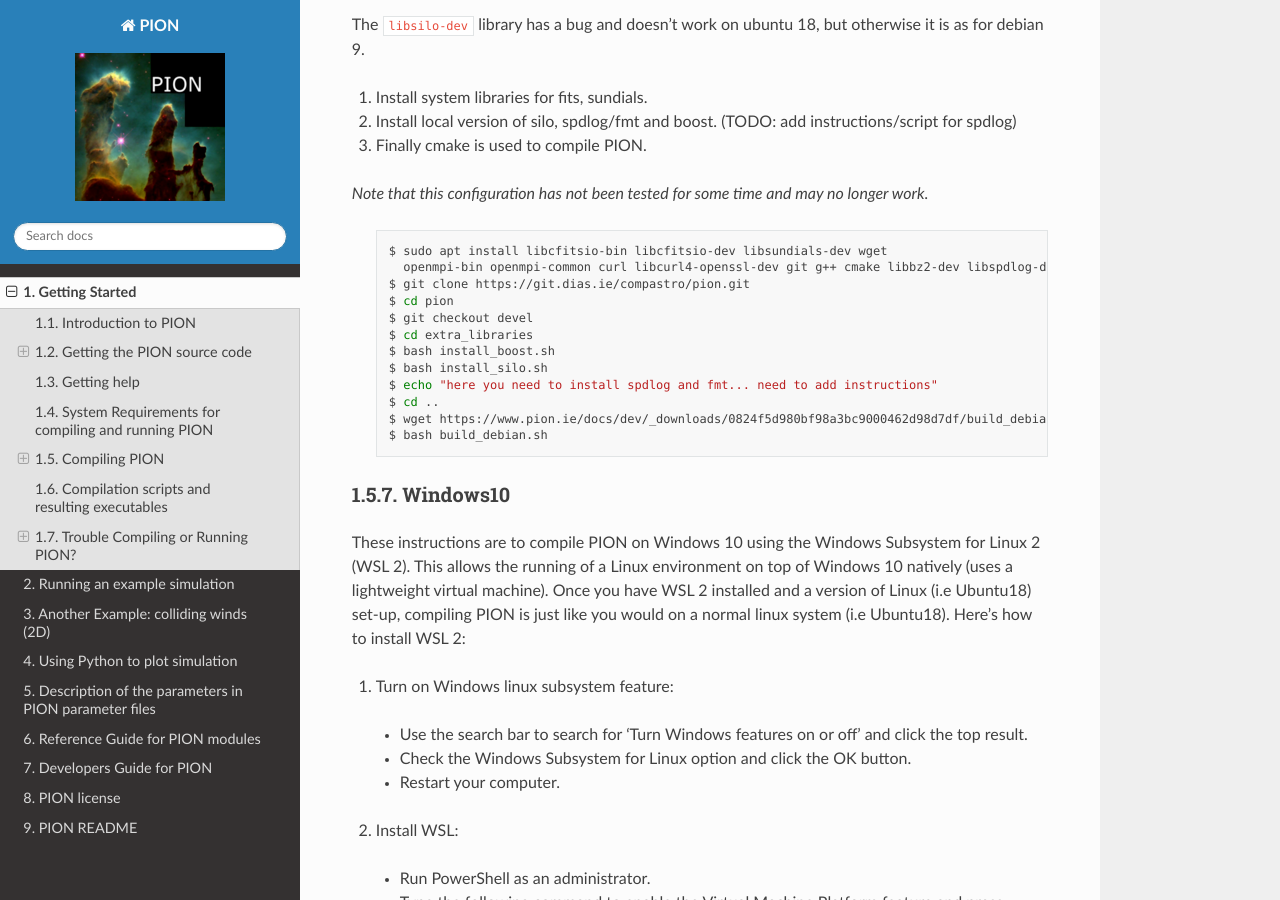
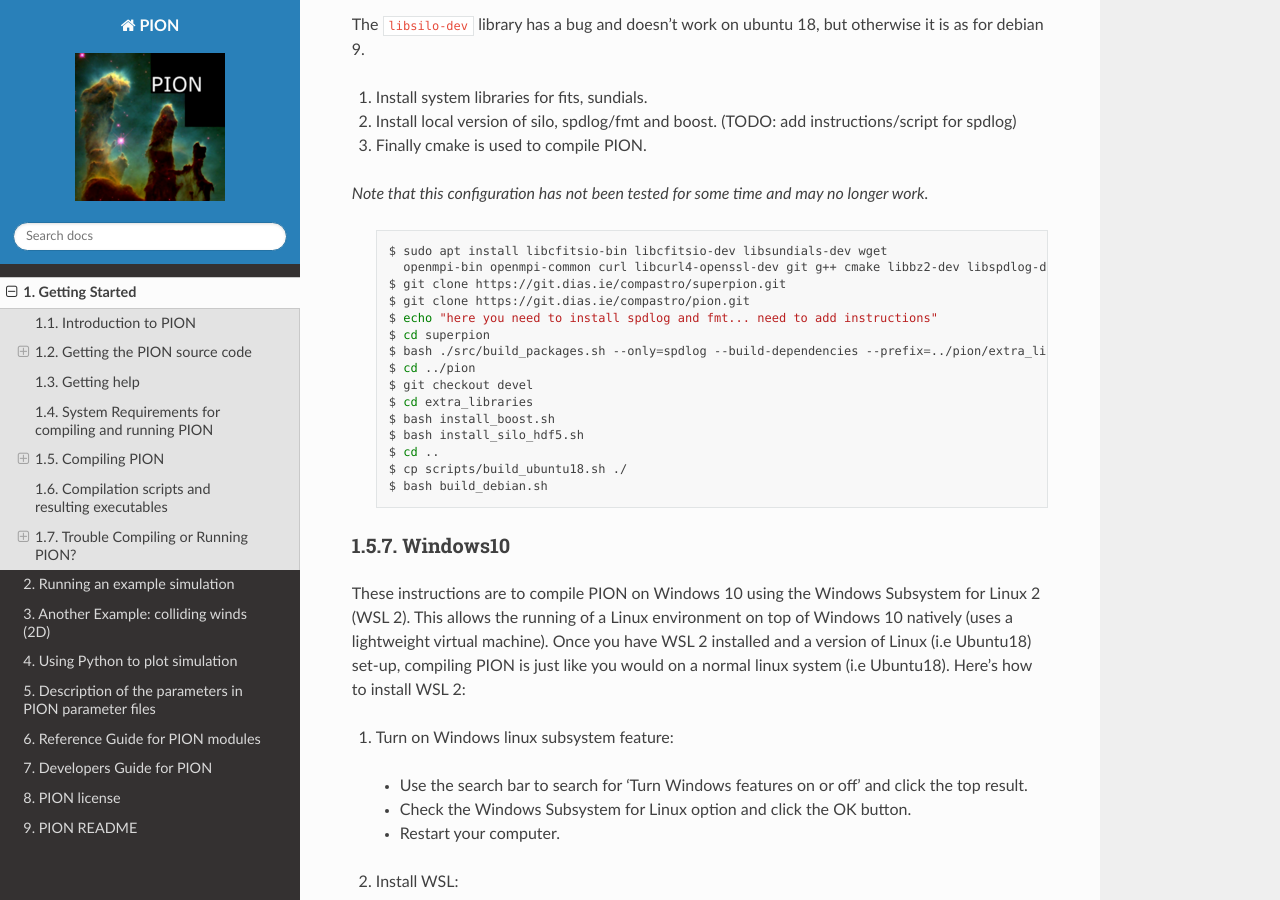
Before and after one commit to jmackey-astro/pion-docs, a Sphinx documentation site: the page built from docs/source/getting_started.rst, in a window 1280 px wide and 900 px high, scrolled down 5711 px. Built offline with Sphinx 7.4.7 and the Read the Docs theme 3.1.0, drawn with Linux system fonts in a browser that asks for light colours.

Commit message:
updated instructions for ubuntu18

```diff
--- a/docs/source/getting_started.rst
+++ b/docs/source/getting_started.rst
@@ -269,16 +269,19 @@ The ``libsilo-dev`` library has a bug and doesn't work on ubuntu 18, but otherwi
   .. code-block:: bash
 
     $ sudo apt install libcfitsio-bin libcfitsio-dev libsundials-dev wget
-      openmpi-bin openmpi-common curl libcurl4-openssl-dev git g++ cmake libbz2-dev libspdlog-dev
+      openmpi-bin openmpi-common curl libcurl4-openssl-dev git g++ cmake libbz2-dev libspdlog-dev libhdf5-dev
+    $ git clone https://git.dias.ie/compastro/superpion.git
     $ git clone https://git.dias.ie/compastro/pion.git
-    $ cd pion
+    $ echo "here you need to install spdlog and fmt... need to add instructions"
+    $ cd superpion
+    $ bash ./src/build_packages.sh --only=spdlog --build-dependencies --prefix=../pion/extra_libraries/
+    $ cd ../pion
     $ git checkout devel
     $ cd extra_libraries
     $ bash install_boost.sh
-    $ bash install_silo.sh
-    $ echo "here you need to install spdlog and fmt... need to add instructions"
+    $ bash install_silo_hdf5.sh
     $ cd ..
-    $ wget https://www.pion.ie/docs/dev/_downloads/0824f5d980bf98a3bc9000462d98d7df/build_debian.sh
+    $ cp scripts/build_ubuntu18.sh ./
     $ bash build_debian.sh
 
 
```
